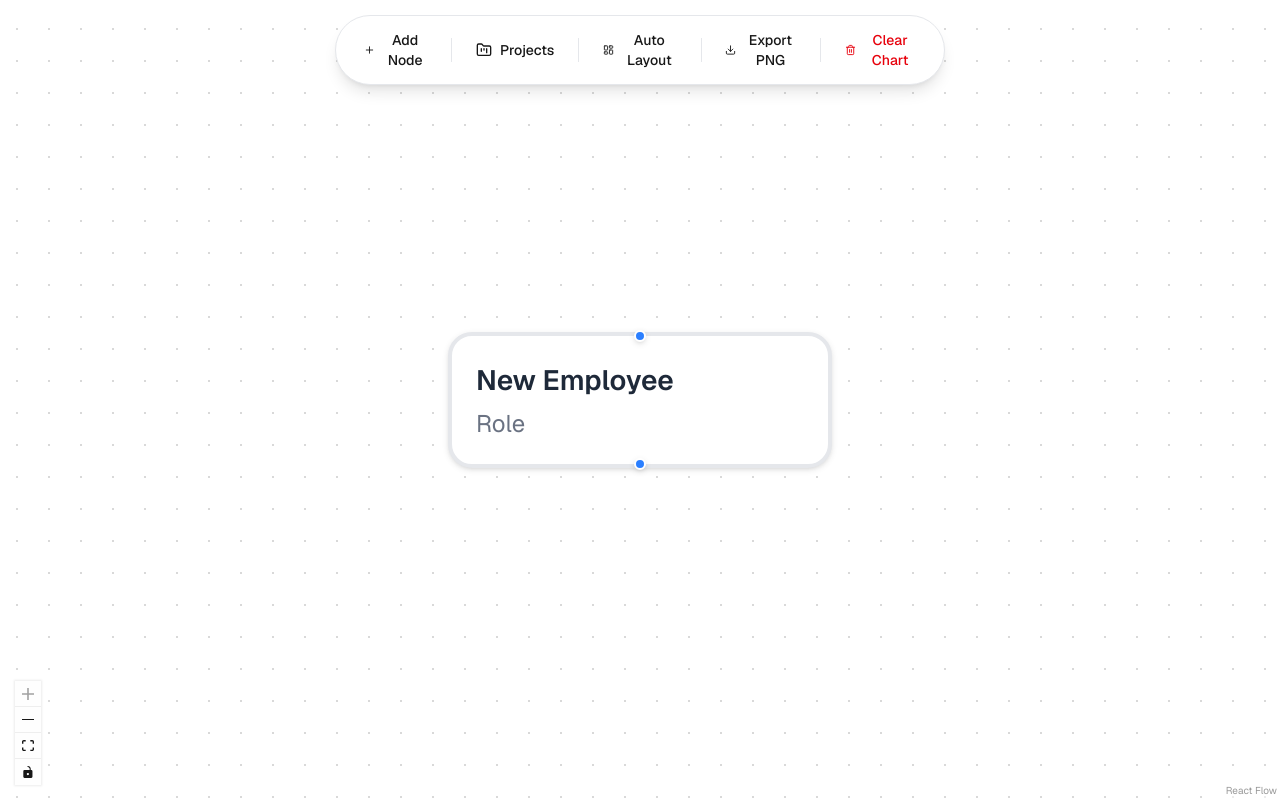
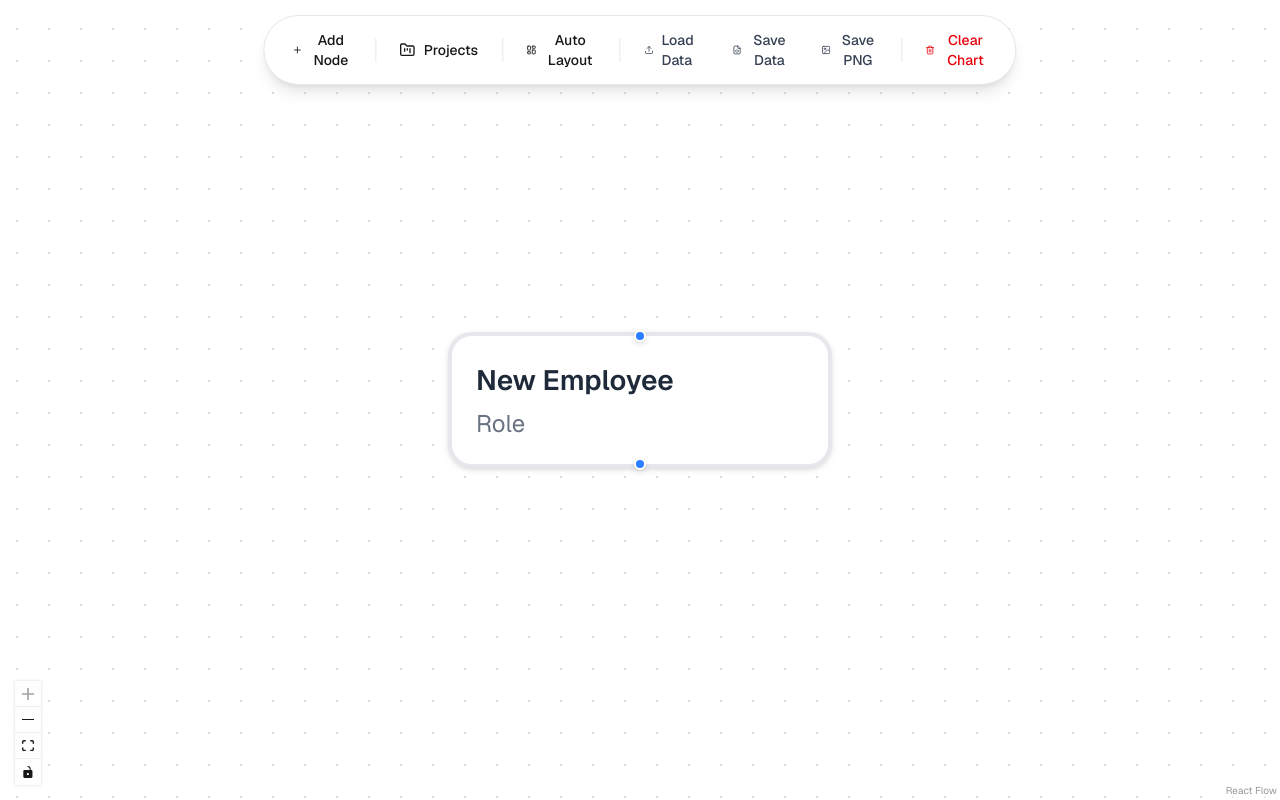
Before and after one commit to Kiduzz/people-and-structure, a Next.js app: page / in a window 1280 px wide. Built offline with nearby package versions, Linux system fonts and the light colour scheme.

Commit message:
feat: add JSON data import/export and enhanced edge styling

```diff
--- a/src/components/OrgChartCanvas.tsx
+++ b/src/components/OrgChartCanvas.tsx
@@ -14,7 +14,8 @@ import {
   ReactFlowProvider,
   useReactFlow,
   Panel,
-  useOnSelectionChange
+  useOnSelectionChange,
+  MarkerType
 } from '@xyflow/react';
 import '@xyflow/react/dist/style.css';
 import { toPng } from 'html-to-image';
@@ -24,11 +25,25 @@ import Toolbar from './Toolbar';
 import SidePanel from './SidePanel';
 import ProjectsModal from './ProjectsModal';
 import Legend from './Legend';
-import { ProjectProvider } from './ProjectContext';
+import { ProjectProvider, useProjects } from './ProjectContext';
 import { getLayoutedElements } from '../lib/layout';
 
 const nodeTypes = {
   orgNode: OrgNode,
+};
+
+const defaultEdgeOptions = {
+  type: 'smoothstep',
+  markerEnd: {
+    type: MarkerType.ArrowClosed,
+    width: 20,
+    height: 20,
+    color: '#9ca3af',
+  },
+  style: {
+    strokeWidth: 2,
+    stroke: '#9ca3af',
+  },
 };
 
 const STORAGE_KEY = 'orgbuilder-v1';
@@ -40,6 +55,7 @@ function Flow() {
   const [mounted, setMounted] = useState(false);
   const [selectedNodeId, setSelectedNodeId] = useState<string | null>(null);
   const [showProjectsModal, setShowProjectsModal] = useState(false);
+  const { projects, setProjects } = useProjects();
 
   useOnSelectionChange({
     onChange: ({ nodes }) => {
@@ -80,6 +96,9 @@ function Flow() {
         id: `edge-${parentId}-${newNodeId}`,
         source: parentId,
         target: newNodeId,
+        type: 'smoothstep',
+        markerEnd: { type: MarkerType.ArrowClosed, width: 20, height: 20, color: '#9ca3af' },
+        style: { strokeWidth: 2, stroke: '#9ca3af' },
       };
 
       setNodes((nds) => [...nds.map((n) => ({ ...n, selected: false })), newNode]);
@@ -94,7 +113,15 @@ function Flow() {
       try {
         const { nodes: storedNodes, edges: storedEdges } = JSON.parse(stored);
         setNodes(storedNodes || []);
-        setEdges(storedEdges || []);
+
+        // Upgrade existing edges to new professional styling
+        const upgradedEdges = (storedEdges || []).map((edge: any) => ({
+          ...edge,
+          type: 'smoothstep',
+          markerEnd: { type: MarkerType.ArrowClosed, width: 20, height: 20, color: '#9ca3af' },
+          style: { strokeWidth: 2, stroke: '#9ca3af' },
+        }));
+        setEdges(upgradedEdges);
       } catch (e) {
         console.error('Failed to parse stored org chart', e);
       }
@@ -183,6 +210,52 @@ function Flow() {
     }
   }, []);
 
+  const onExportData = useCallback(() => {
+    const data = JSON.stringify({ nodes, edges, projects }, null, 2);
+    const blob = new Blob([data], { type: 'application/json' });
+    const url = URL.createObjectURL(blob);
+    const a = document.createElement('a');
+    a.href = url;
+    a.download = 'orgbuilder-data.json';
+    a.click();
+    URL.revokeObjectURL(url);
+  }, [nodes, edges, projects]);
+
+  const onImportData = useCallback((e: React.ChangeEvent<HTMLInputElement>) => {
+    const file = e.target.files?.[0];
+    if (!file) return;
+
+    const reader = new FileReader();
+    reader.onload = (event) => {
+      try {
+        const content = event.target?.result as string;
+        const parsed = JSON.parse(content);
+        if (parsed.nodes && parsed.edges) {
+          setNodes(parsed.nodes);
+
+          const upgradedEdges = parsed.edges.map((edge: any) => ({
+            ...edge,
+            type: 'smoothstep',
+            markerEnd: { type: MarkerType.ArrowClosed, width: 20, height: 20, color: '#9ca3af' },
+            style: { strokeWidth: 2, stroke: '#9ca3af' },
+          }));
+          setEdges(upgradedEdges);
+
+          if (parsed.projects) {
+            setProjects(parsed.projects);
+          }
+          setTimeout(() => fitView({ duration: 800, padding: 0.2 }), 100);
+        } else {
+          alert('Invalid JSON file format. Must contain nodes and edges.');
+        }
+      } catch (err) {
+        alert('Failed to parse JSON file.');
+      }
+      e.target.value = '';
+    };
+    reader.readAsText(file);
+  }, [setNodes, setEdges, setProjects, fitView]);
+
   const onDoubleClick = useCallback((e: React.MouseEvent) => {
     if ((e.target as HTMLElement).classList.contains('react-flow__pane')) {
       onAddNode();
@@ -204,6 +277,7 @@ function Flow() {
         className="bg-gray-50"
         fitView
         connectionRadius={40}
+        defaultEdgeOptions={defaultEdgeOptions}
       >
         <Background color="#ccc" gap={16} />
         <Controls />
@@ -211,7 +285,9 @@ function Flow() {
           <Toolbar
             onAddNode={onAddNode}
             onAutoLayout={onAutoLayout}
-            onExport={onExport}
+            onExportPng={onExport}
+            onExportData={onExportData}
+            onImportData={onImportData}
             onClear={onClear}
             onManageProjects={() => setShowProjectsModal(true)}
           />
--- a/src/components/Toolbar.tsx
+++ b/src/components/Toolbar.tsx
@@ -1,14 +1,16 @@
-import { Download, LayoutDashboard, Plus, Trash2, FolderKanban } from 'lucide-react';
+import { Download, LayoutDashboard, Plus, Trash2, FolderKanban, Upload, FileJson, Image as ImageIcon } from 'lucide-react';
 
 interface ToolbarProps {
   onAddNode: () => void;
   onAutoLayout: () => void;
-  onExport: () => void;
+  onExportPng: () => void;
+  onExportData: () => void;
+  onImportData: (e: React.ChangeEvent<HTMLInputElement>) => void;
   onClear: () => void;
   onManageProjects: () => void;
 }
 
-export default function Toolbar({ onAddNode, onAutoLayout, onExport, onClear, onManageProjects }: ToolbarProps) {
+export default function Toolbar({ onAddNode, onAutoLayout, onExportPng, onExportData, onImportData, onClear, onManageProjects }: ToolbarProps) {
   return (
     <div className="bg-white px-4 py-2 rounded-full shadow-lg border border-gray-200 flex items-center gap-2 pointer-events-auto">
       <button onClick={onAddNode} className="flex items-center gap-2 px-3 py-1.5 hover:bg-gray-100 rounded-md text-sm font-medium transition-colors">
@@ -23,9 +25,18 @@ export default function Toolbar({ onAddNode, onAutoLayout, onExport, onClear, on
         <LayoutDashboard size={16} /> Auto Layout
       </button>
       <div className="w-px h-6 bg-gray-200 mx-1"></div>
-      <button onClick={onExport} className="flex items-center gap-2 px-3 py-1.5 hover:bg-gray-100 rounded-md text-sm font-medium transition-colors">
-        <Download size={16} /> Export PNG
+
+      <label className="flex items-center gap-2 px-3 py-1.5 hover:bg-gray-100 rounded-md text-sm font-medium transition-colors cursor-pointer text-gray-700">
+        <Upload size={16} /> Load Data
+        <input type="file" accept=".json" className="hidden" onChange={onImportData} />
+      </label>
+      <button onClick={onExportData} className="flex items-center gap-2 px-3 py-1.5 hover:bg-gray-100 rounded-md text-sm font-medium transition-colors text-gray-700">
+        <FileJson size={16} /> Save Data
       </button>
+      <button onClick={onExportPng} className="flex items-center gap-2 px-3 py-1.5 hover:bg-gray-100 rounded-md text-sm font-medium transition-colors text-gray-700">
+        <ImageIcon size={16} /> Save PNG
+      </button>
+
       <div className="w-px h-6 bg-gray-200 mx-1"></div>
       <button onClick={onClear} className="flex items-center gap-2 px-3 py-1.5 hover:bg-red-50 text-red-600 rounded-md text-sm font-medium transition-colors">
         <Trash2 size={16} /> Clear Chart
```
